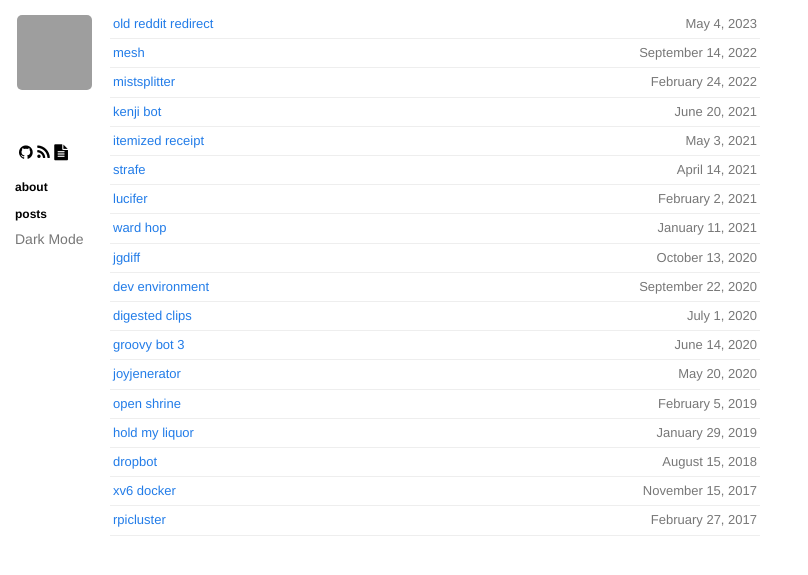
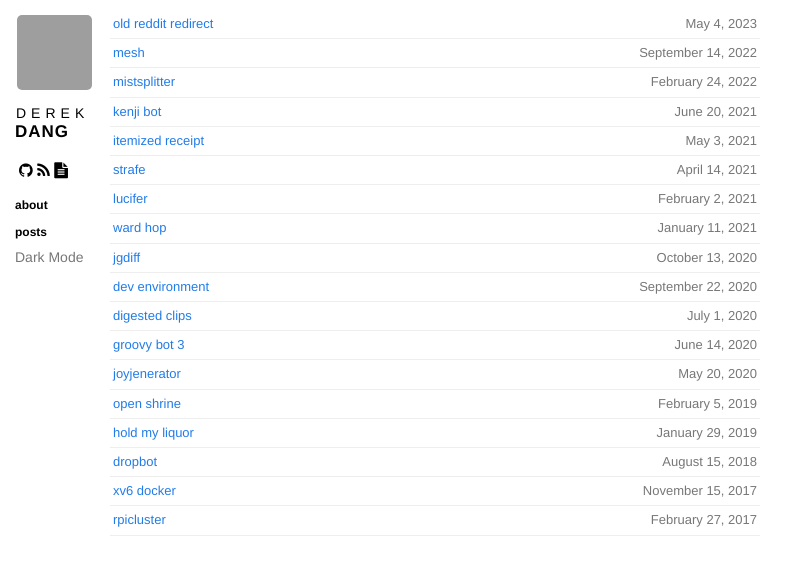
Before and after one commit to dqdang/dqdang.github.io, a Jekyll site: the page built from index.html, in a window 1280 px wide. Shown: the top 575 px of the page, without its empty margins (0-808 px from the left). Built offline with Jekyll 4.4.1, drawn with Linux system fonts in a browser that asks for light colours; nearby versions of some CDN libraries; grey boxes are pictures that could not be loaded.

Commit message:
Fix name not showing after update to config file

```diff
--- a/_includes/sidebar.html
+++ b/_includes/sidebar.html
@@ -5,8 +5,8 @@
 
   <section class="name">
     <a href="/">
-      <span id="fname">{{ site.name|split:' '|first }}</span>
-      <span id="lname">{{ site.name|split:' '|last }}</span>
+      <span id="fname">{{ site.title|split:' '|first }}</span>
+      <span id="lname">{{ site.title|split:' '|last }}</span>
     </a>
   </section>
 
```
